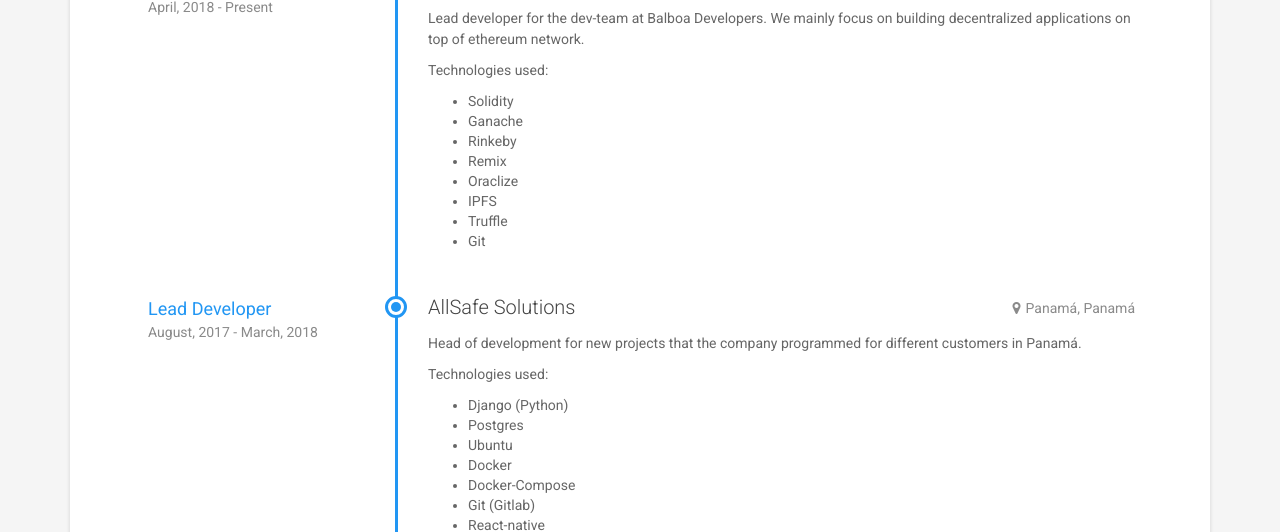
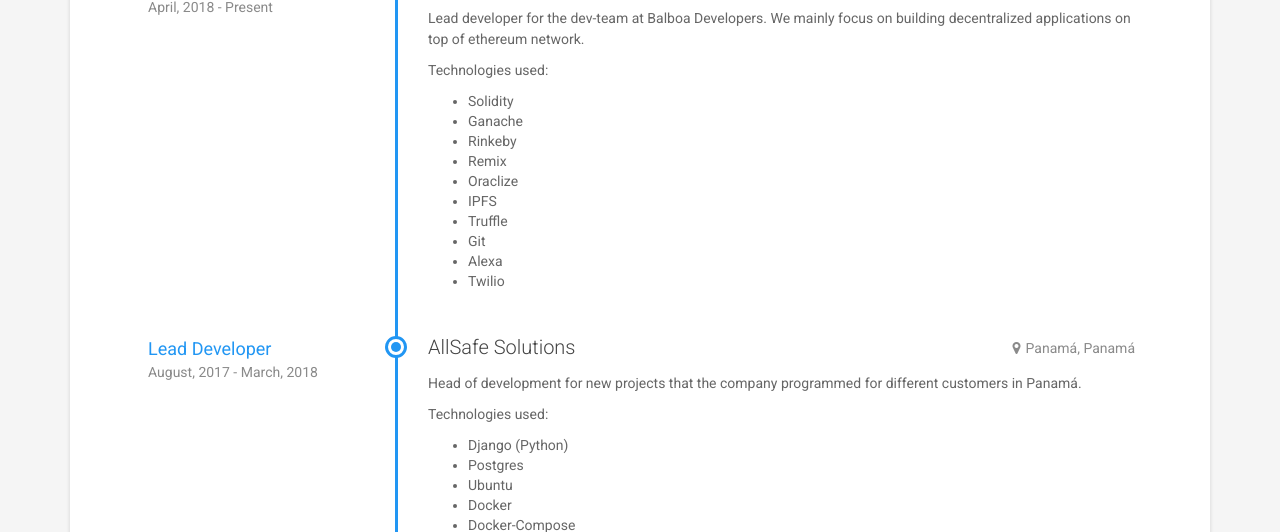
Before and after one commit to ErickAgrazal/portfolio, a Django app: template portfolio/templates/home.html in a window 1280 px wide. Shown: the part 1182-1714 px from the top of the page. Run offline with Django 3.2, Linux system fonts and the light colour scheme; the template is opened without the code that fills it, so the values that code supplies are empty; some libraries are stand-ins or nearby versions.

Commit message:
Added new skills used in balboadevelopers.

```diff
--- a/portfolio/templates/home.html
+++ b/portfolio/templates/home.html
@@ -130,6 +130,8 @@
                             <li>IPFS</li>
                             <li>Truffle</li>
                             <li>Git</li>
+                            <li>Alexa</li>
+                            <li>Twilio</li>
                         </ul>
                     </div>
                     <!--//job-desc-->
```
